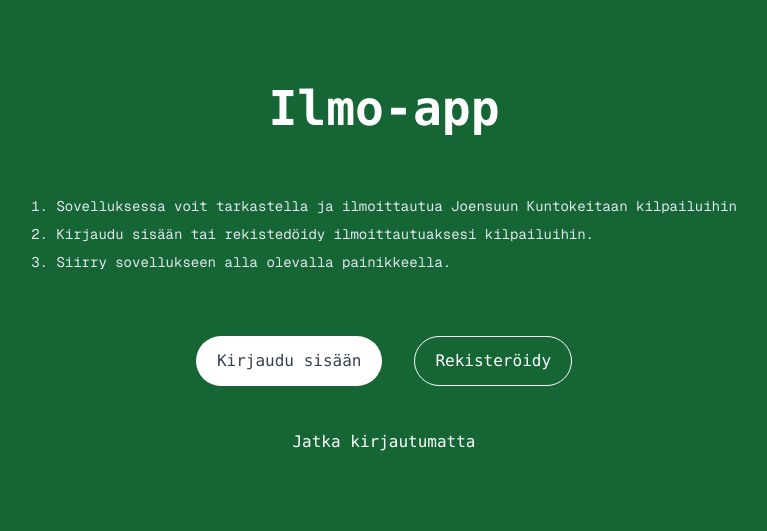
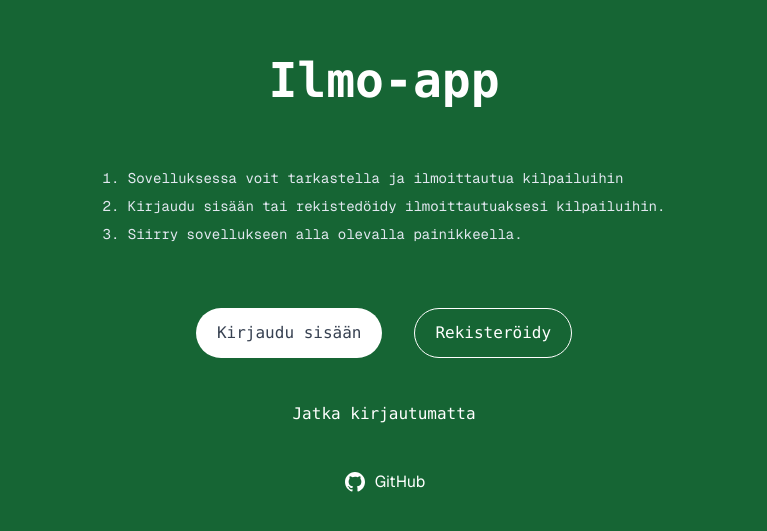
Before and after one commit to viluuu/ilmo-app, a Next.js app: page / in a window 1280 px wide. Shown: the part 125-656 px from the top of the page, without its empty margins (256-1023 px from the left). Built offline with nearby package versions, Linux system fonts and the light colour scheme.

Commit message:
Lisätty linkki githubiin aloitussivulle

```diff
--- a/app/kilpailut/page.tsx
+++ b/app/kilpailut/page.tsx
@@ -92,7 +92,7 @@
               </Link>
             ))
           ) : (
-            <p className="text-gray-500">Ei kilpailuja</p>
+            <p className="text-white">Ei kilpailuja</p>
           )}
         </div>
       </div>
--- a/app/page.tsx
+++ b/app/page.tsx
@@ -7,8 +7,7 @@
         <h1 className="font-mono font-bold text-white text-5xl">Ilmo-app</h1>
         <ol className="list-inside list-decimal text-sm text-slate-200 sm:text-left font-[family-name:var(--font-geist-mono)]">
           <li className="mb-2">
-            Sovelluksessa voit tarkastella ja ilmoittautua Joensuun Kuntokeitaan
-            kilpailuihin
+            Sovelluksessa voit tarkastella ja ilmoittautua kilpailuihin
           </li>
           <li className="mb-2">
             Kirjaudu sisään tai rekistedöidy ilmoittautuaksesi kilpailuihin.
@@ -36,6 +35,24 @@
           >
             Jatka kirjautumatta
           </Link>
+          <Link
+            href="https://github.com/viluuu/ilmo-app"
+            className="mt-8 flex items-center justify-center text-white"
+          >
+            <svg
+              className="w-6 h-6 mr-2"
+              fill="currentColor"
+              viewBox="0 0 24 24"
+              xmlns="http://www.w3.org/2000/svg"
+            >
+              <path
+                fillRule="evenodd"
+                d="M12 2C6.477 2 2 6.477 2 12c0 4.418 2.865 8.166 6.839 9.489.5.092.682-.217.682-.483 0-.237-.009-.868-.014-1.703-2.782.605-3.369-1.34-3.369-1.34-.454-1.153-1.11-1.46-1.11-1.46-.908-.62.069-.607.069-.607 1.004.07 1.532 1.032 1.532 1.032.892 1.53 2.341 1.088 2.91.832.092-.647.35-1.088.636-1.338-2.22-.253-4.555-1.11-4.555-4.943 0-1.091.39-1.983 1.029-2.682-.103-.253-.446-1.27.098-2.646 0 0 .84-.269 2.75 1.025A9.564 9.564 0 0112 6.844c.85.004 1.705.115 2.504.337 1.91-1.294 2.75-1.025 2.75-1.025.544 1.376.201 2.393.099 2.646.64.699 1.028 1.591 1.028 2.682 0 3.842-2.337 4.687-4.565 4.936.36.31.682.92.682 1.854 0 1.338-.012 2.419-.012 2.747 0 .268.18.579.688.481C19.138 20.165 22 16.418 22 12c0-5.523-4.477-10-10-10z"
+                clipRule="evenodd"
+              />
+            </svg>
+            GitHub
+          </Link>
         </div>
       </main>
     </div>
```
